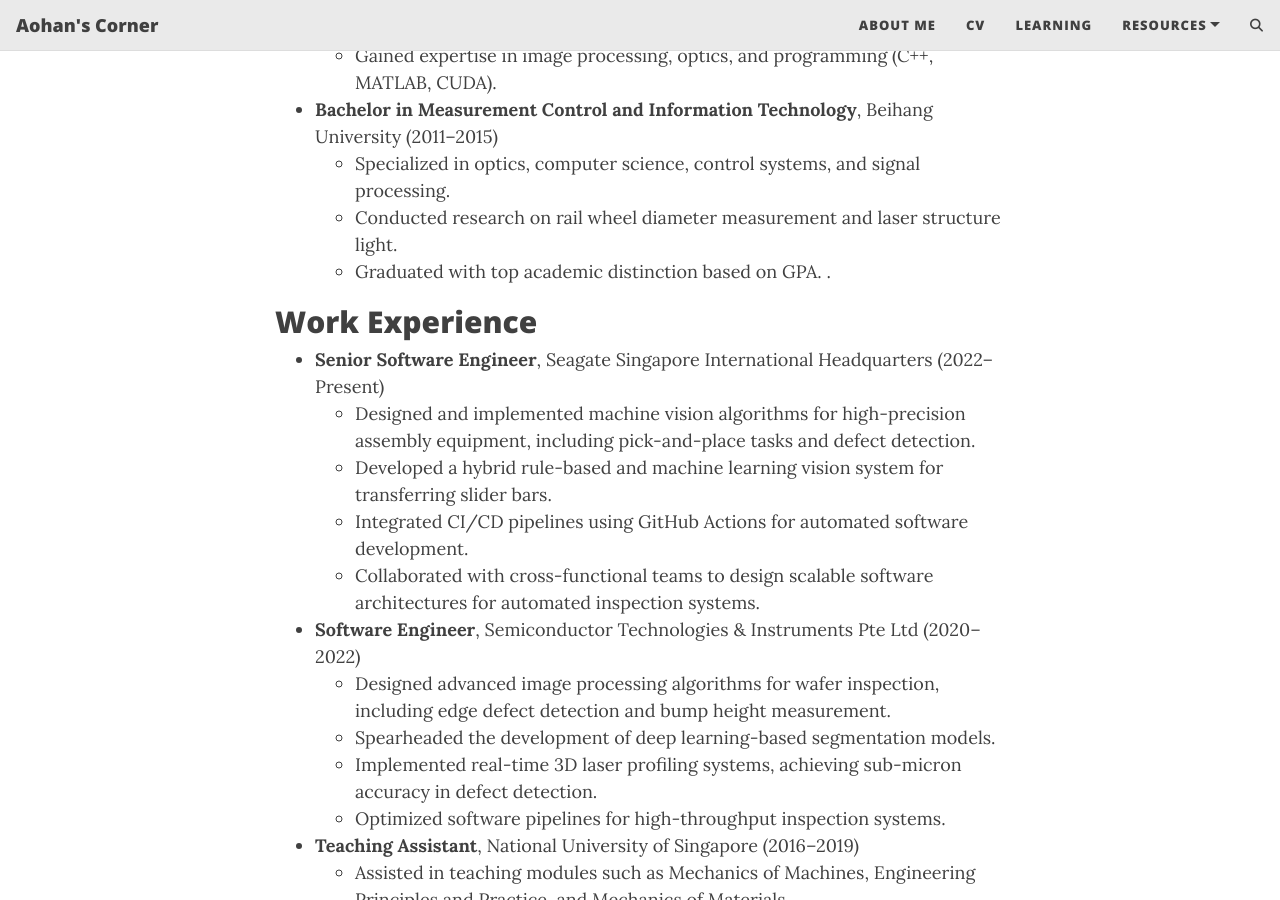
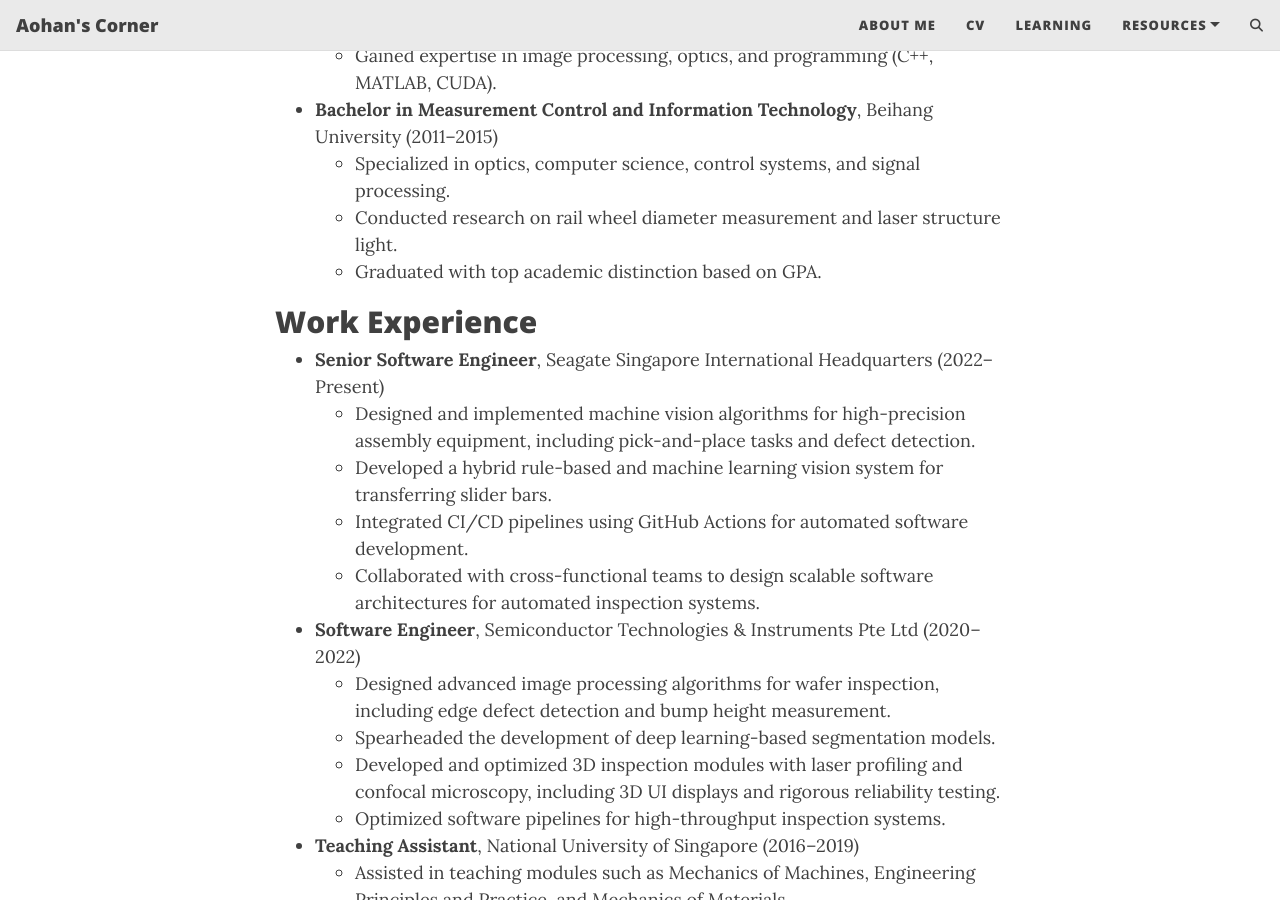
Before and after one commit to heaohan/heaohan.github.io, a Jekyll site: the page built from cv.md, in a window 1280 px wide and 900 px high, scrolled down 498 px. Built offline with Jekyll 4.4.1, drawn with Linux system fonts in a browser that asks for light colours; comment, search, counter and statistics services are not loaded.

Commit message:
Update cv.md

```diff
--- a/cv.md
+++ b/cv.md
@@ -16,7 +16,6 @@ Please feel free to Download my CV [here](/files/cv_complex.pdf)!
   - Specialized in optics, computer science, control systems, and signal processing.
   - Conducted research on rail wheel diameter measurement and laser structure light.
   - Graduated with top academic distinction based on GPA.
-.
 
 ## Work Experience
 
@@ -28,7 +27,7 @@ Please feel free to Download my CV [here](/files/cv_complex.pdf)!
 - **Software Engineer**, Semiconductor Technologies & Instruments Pte Ltd (2020–2022)
   - Designed advanced image processing algorithms for wafer inspection, including edge defect detection and bump height measurement.
   - Spearheaded the development of deep learning-based segmentation models.
-  - Implemented real-time 3D laser profiling systems, achieving sub-micron accuracy in defect detection.
+  - Developed and optimized 3D inspection modules with laser profiling and confocal microscopy, including 3D UI displays and rigorous reliability testing.
   - Optimized software pipelines for high-throughput inspection systems.
 - **Teaching Assistant**, National University of Singapore (2016–2019)
   - Assisted in teaching modules such as Mechanics of Machines, Engineering Principles and Practice, and Mechanics of Materials.
```
